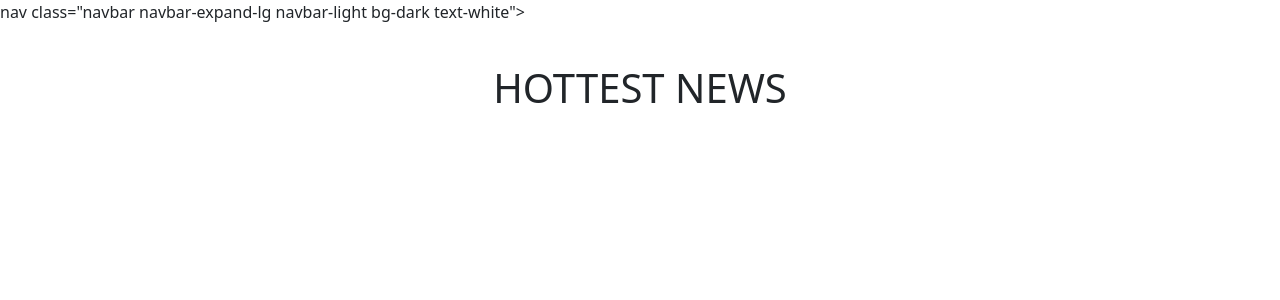
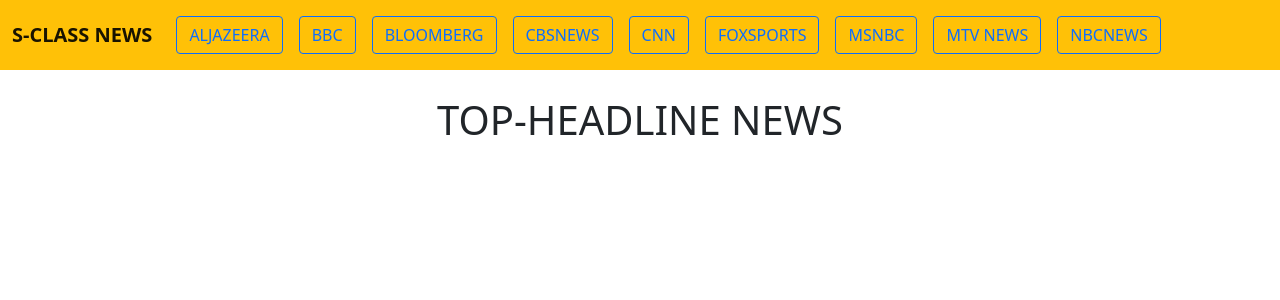
Before and after one commit to Valentino-Junior/News-API, a Flask app: template app/templates/index.html in a window 1280 px wide. Shown: the top 300 px of the page. Run offline with Flask 2, Linux system fonts and the light colour scheme; the template is opened without the code that fills it, so the values that code supplies are empty; some libraries are stand-ins or nearby versions.

Commit message:
Added styling

```diff
--- a/app/config.py
+++ b/app/config.py
@@ -2,7 +2,7 @@ class Config:
     '''
     General configuration parent class
     '''
-    NEWS_API_BASE_URL ='https://newsapi.org/v2/everything?q=bitcoin&apiKey={}'
+    NEWS_API_BASE_URL ='https://newsapi.org/v2/top-headlines?country=us&apiKey={}'
 class ProdConfig(Config):
     '''
     Production  configuration child class
--- a/app/models.py
+++ b/app/models.py
@@ -2,9 +2,9 @@ class News:
     '''
     News class to define News Objects
     '''
-    def __init__(self,title,description,urlToImage,content,publishedAt):
+    def __init__(self, urlToImage, title,description, url, publishedAt):
+        self.urlToImage = urlToImage
         self.title = title
         self.description = description
-        self.urlToImage = urlToImage
-        self.content = content
+        self.url = url
         self.publishedAt= publishedAt
--- a/app/templates/base.html
+++ b/app/templates/base.html
@@ -12,17 +12,23 @@
         crossorigin="anonymous" referrerpolicy="no-referrer" />
     <link rel="stylesheet" href="{{ url_for('static', filename='css/main.css') }}">
     {% if title %}
-    <title>Hot News - {{ title }}</title>
+    <title>S-CLASS NEWS{{ title }}</title>
     {% else %}
-    <title>Welcome to Hot News</title>
+    <title>S-CLASS NEWS</title>
     {% endif %}
 </head>
 <body>
+
+    <!-- Navbar block  -->
     {% block navbar %}
     {% include "navbar.html" %}
     {% endblock %}
+
     <!-- main content -->
     {% block content %}
+    <div style="display: flex; flex-wrap: wrap; padding-bottom: 50px;">
+
+        </div>
     {% endblock %}
     <!-- footer -->
     <script src="https://cdn.jsdelivr.net/npm/bootstrap@5.1.1/dist/js/bootstrap.bundle.min.js"
--- a/app/templates/index.html
+++ b/app/templates/index.html
@@ -1,21 +1,28 @@
 {% extends 'base.html'%}
 {% block content %}
-<h1 class="text-center">HOTTEST NEWS</h1>
-         <ul>
-            {% for article in articles %}
-            <div class="row row-cols-1 row-cols-md-1 g-4 d-flex">
-                <div class="col p-3">
-                  <div class="card p-3">
-                    <img src="{{ article.urlToImage }}" class="card-img-top" alt="...">
-                    <div class="card-body">
-                      <h3 class="card-title text-warning">{{ article.title}}</h3>
-                      <p class="card-text text-bold text-dark fs-3 "><strong>{{article.description}}</strong></p>
-                      <p class="card-text fs-4">{{article.content}}</p>
-                      <p class="card-text text-center text-info display-5 ">{{article.publishedAt}}</p>
-                    </div>
-                  </div>
+<br><br><br><br>
+<h1 class="text-center">TOP-HEADLINE NEWS</h1>
+
+        <div class="container w-50">
+            <div class="row">
+                <div class="column">
+              {% for article in articles %}
+
+              <div class="card">
+                <img class="card img-fluid" src="{{article.urlToImage}}" alt="Top headline image">
+                <div class="card-body">
+                  <h5 class="card-title">{{article.title}}</h5>
+                  <p class="card-text">{{article.description}}</p>
+                  <a href="{{article.url}}">
+                    <p class="card-text"><button type="button" class="btn btn-outline-warning">More info</button></p>
+                  </a>
                 </div>
+                <div class="card-footer">
+                  <small>Published:{{ article.publishedAt}}}</small>
+                </div>
+              </div>
+              {% endfor %}
             </div>
-            {% endfor %}
-        </ul>
+        </div>
+
 {% endblock%}
--- a/app/templates/navbar.html
+++ b/app/templates/navbar.html
@@ -1,15 +1,22 @@
-nav class="navbar navbar-expand-lg navbar-light bg-dark text-white">
+<nav class="navbar navbar-expand-lg navbar-light bg-warning fixed-top">
     <div class="container-fluid">
-      <a class="navbar-brand text-white" href="/">NEWS Articles</a>
-      <button class="navbar-toggler text-white" type="button" data-bs-toggle="collapse" data-bs-target="#navbarNavAltMarkup" aria-controls="navbarNavAltMarkup" aria-expanded="false" aria-label="Toggle navigation">
-        <span class="navbar-toggler-icon text-white"></span>
+      <a class="navbar-brand" href="/"><b>S-CLASS NEWS</b></a>
+      <button class="navbar-toggler" type="button" data-bs-toggle="collapse" data-bs-target="#navbarNavAltMarkup" aria-controls="navbarNavAltMarkup" aria-expanded="false" aria-label="Toggle navigation">
+        <span class="navbar-toggler-icon"></span>
       </button>
       <div class="collapse navbar-collapse" id="navbarNavAltMarkup">
-        <div class="navbar-nav text-white">
-          <a class="nav-link active text-white" aria-current="page" href="/sources">Sources</a>
-          <a class="nav-link text-white" href="https://www.bbc.com/news">BBC</a>
-          <a class="nav-link text-white" href="https://edition.cnn.com/">CNN</a>
-          <a class="nav-link  text-white" href="https://www.aljazeera.com/">ALJAZEERA</a>
+        <div class="navbar-nav">
+          <a class="nav-link" href="https://www.aljazeera.com/"><button type="button" class="btn btn-outline-primary">ALJAZEERA</button></a>
+          <a class="nav-link" href="https://www.bbc.com/news"> <button type="button" class="btn btn-outline-primary">BBC</button></a>
+          <a class="nav-link" href="http://www.bloomberg.com/"><button type="button" class="btn btn-outline-primary">BLOOMBERG</button></a>
+          <a class="nav-link" href="http://www.cbsnews.com/"><button type="button" class="btn btn-outline-primary">CBSNEWS</button></a>
+          <a class="nav-link" href="https://edition.cnn.com/"><button type="button" class="btn btn-outline-primary">CNN</button></a>
+          <a class="nav-link" href="http://www.foxsports.com/"><button type="button" class="btn btn-outline-primary">FOXSPORTS</button></a>
+          <a class="nav-link" href="http://www.msnbc.com/"><button type="button" class="btn btn-outline-primary">MSNBC</button></a>
+          <a class="nav-link" href="http://www.mtv.com/news/"><button type="button" class="btn btn-outline-primary">MTV NEWS</button></a>
+          <a class="nav-link" href="http://www.nbcnews.com"><button type="button" class="btn btn-outline-primary">NBCNEWS</button></a>
+
+
         </div>
       </div>
     </div>
--- a/app/views.py
+++ b/app/views.py
@@ -5,8 +5,9 @@ from .request import get_news
 @app.route('/')
 def index():
     '''
-    View root page function that returns the index page and its data
+    The index page and its contents are returned by the View root page function.
+
     '''
+    title = 'S-CLASS NEWS'
     news = get_news()
-    title = 'KIMNEWS'
     return render_template('index.html', title = title,articles = news)
```
Also changed, not shown: app/request.py (+6 -3 lines).
